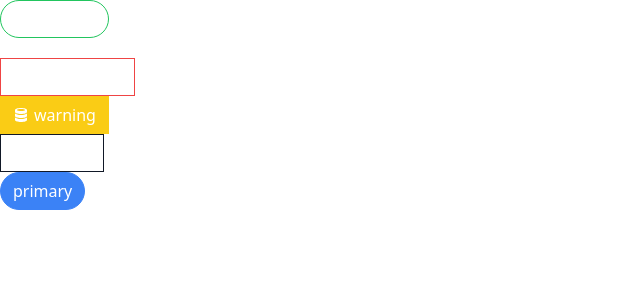
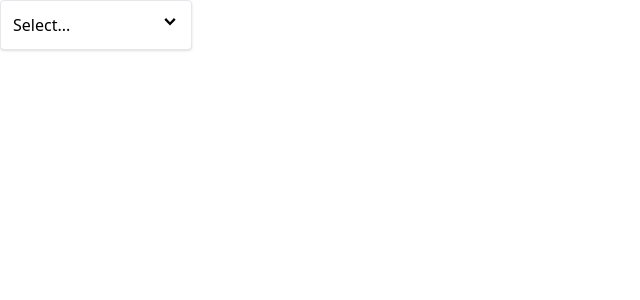
Before and after one commit to aabraha/comps, a React (Create React App) app: page / in a window 1280 px wide. Shown: the top 300 px of the page, without its empty margins (0-640 px from the left). Built offline with nearby package versions, Linux system fonts and the light colour scheme.

Commit message:
Added dropdown component

```diff
--- a/src/App.js
+++ b/src/App.js
@@ -1,41 +1,25 @@
-import Button from "./Button";
-import { GoBell, GoCloudDownload, GoDatabase } from 'react-icons/go';
+import { useState } from "react";
+import Dropdown from "./components/Dropdown";
 
 function App() {
-    const handleClick = () => {
-        console.log("clicked!");
-    };
+    const [selection, setSelection] = useState(null);
+
+    const handleSelect = (option) =>{
+        setSelection(option)
+    }
+    const options = [
+        {label: 'Red', value: 'red'},
+        {label: 'Blue', value: 'blue'},
+        {label: 'Green', value: 'green'},
+        {label: 'Yellow', value: 'yellow'},
+    ]
+
     return (
-    <div>
-        <div>
-            <Button className= "mb-5" success rounded outline onClick = {handleClick}>
-                <GoBell />
-                Click Me
-            </Button>
-        </div>
-        <div>
-            <Button danger outline onMouseEnter = {handleClick}>
-                <GoCloudDownload />
-                 Hello World
-            </Button>
-        </div>
-        <div>
-            <Button warning>
-                <GoDatabase />
-                 warning
-            </Button>
-        </div>
-        <div>
-            <Button secondary outline>
-                 secondary
-            </Button>
-        </div>
-        <div>
-            <Button primary rounded>
-                 primary
-            </Button>
-        </div>
-    </div>
+        <Dropdown
+            options={options}
+            value ={selection}
+            onChange={handleSelect}
+        />
     );
 }
 
--- /dev/null
+++ b/src/components/Accordion.js
@@ -0,0 +1,39 @@
+import { useState } from "react";
+import { GoChevronDown, GoChevronLeft } from 'react-icons/go';
+
+function Accordion( { items }) {
+    const [expandedIndex, setExpandedIndex] = useState(-1);
+
+    const handleClick = (clickedIndex) => {
+        setExpandedIndex((currentExpadedIndex) =>{
+            if(currentExpadedIndex === clickedIndex){
+                return -1;
+            } else{
+                return clickedIndex;
+            }
+        });
+
+    };
+    const renderedItems = items.map((item, index) => {
+        const isExpanded = index === expandedIndex;
+
+        const icon = <span className="text-2xl">
+            {isExpanded ? <GoChevronDown /> : <GoChevronLeft />}
+        </span>;
+
+        return (
+            <div key = {item.id}>
+                <div className="flex justify-between p-3 bg-gray-50 border-b items-center cursor-pointer" onClick={()=> handleClick(index)}>
+
+                    {item.label}
+                    {icon}
+                </div>
+                {isExpanded && <div className="border-b p-5"> {item.content} </div>}
+            </div>
+        );
+    });
+
+    return <div className="border-b p-5"> {renderedItems} </div>;
+}
+
+export default Accordion;
--- /dev/null
+++ b/src/components/Dropdown.js
@@ -0,0 +1,39 @@
+import { useState } from "react";
+import { GoChevronDown } from 'react-icons/go';
+
+function Dropdown({ options, value, onChange }) {
+    const [isOpen, setIsOpen] = useState(false);
+
+    const handleClick = () =>  {
+        setIsOpen((currentIsOpen)=> !currentIsOpen);
+    };
+
+    const handleOptionClick = (option)=> {
+        //Close dropdown
+        setIsOpen(false);
+        //What option did the user click on?
+        onChange(option)
+
+    };
+
+    const renderedOptions = options.map((option) => {
+        return(
+            <div className="hover:bg-sky-100 rounded cursor-pointer p-1" onClick = {()=>handleOptionClick(option)} key = {option.value}>
+                {option.label}
+            </div>
+        );
+    });
+
+    return(
+        <div className="w-48 relative">
+            <div className="flex justify-between cursor-pointer border rounded p-3 shadow bg-white w-full" onClick={handleClick}>
+                {value?.label || 'Select...'}
+                <GoChevronDown className="text-lg" />
+            </div>
+            { isOpen && <div className="absolute top-full border rounded p-3 shadow bg-white w-full">{renderedOptions}</div>}
+        </div>
+    );
+
+}
+
+export default Dropdown;
--- /dev/null
+++ b/src/pages/AccordionPage.js
@@ -0,0 +1,26 @@
+import Accordion from '../components/Accordion';
+
+function Accordion() {
+    const items = [
+        {
+            id: '1234',
+            label: 'can I use React on a project?',
+            content: 'you can use react on any project you want. you can use react on any project you want.'
+        },
+        {
+            id: '5678',
+            label: 'can I use Javascript on a project?',
+            content: 'you can use Javascript on any project you want. you can use Javascript on any project you want.'
+
+        },
+        {
+            id: '0987',
+            label: 'can I use CSS on a project?',
+            content: 'you can use CSS on any project you want. you can use CSS on any project you want.'
+        }
+    ];
+
+    return <Accordion items = {items} />;
+}
+
+export default Accordion;
--- /dev/null
+++ b/src/pages/ButtonPage.js
@@ -0,0 +1,48 @@
+import Button from "./components/Button";
+import { GoBell, GoCloudDownload, GoDatabase } from 'react-icons/go';
+
+function ButtonPage() {
+    const handleClick = () => {
+        console.log("clicked!");
+    };
+    return (
+    <div>
+        <div>
+            <Button
+                className= "mb-5"
+                success
+                rounded
+                outline
+                onClick = {handleClick}
+            >
+                <GoBell />
+                Click Me
+            </Button>
+        </div>
+        <div>
+            <Button danger outline onMouseEnter = {handleClick}>
+                <GoCloudDownload />
+                 Hello World
+            </Button>
+        </div>
+        <div>
+            <Button warning>
+                <GoDatabase />
+                 warning
+            </Button>
+        </div>
+        <div>
+            <Button secondary outline>
+                 secondary
+            </Button>
+        </div>
+        <div>
+            <Button primary rounded>
+                 primary
+            </Button>
+        </div>
+    </div>
+    );
+}
+
+export default ButtonPage;
```
Also changed, not shown: src/components/Button.js (renamed from src/Button.js).
